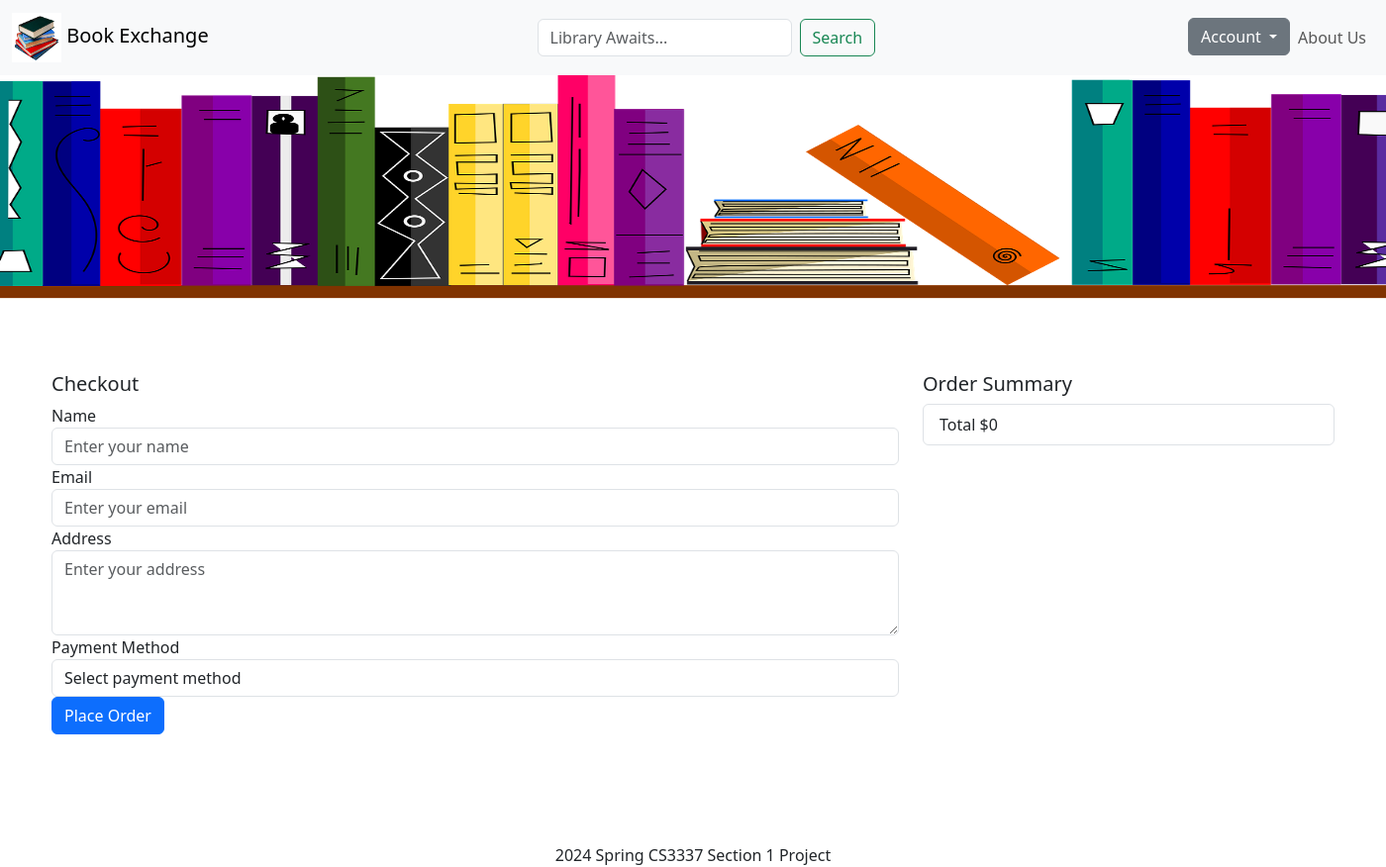
After one commit to dokokitsune/cs3337-Project, a Django app: page /checkout/ in a window 1400 px wide; the page is wider, and only the part inside the window is pictured. The commit adds this page. Shown: that part at 99% size. Run offline with Django 3.2, Linux system fonts and the light colour scheme.

Commit message:
Added a Checkout feature

```diff
--- /dev/null
+++ b/bookEx/templates/bookMng/checkout.html
@@ -0,0 +1,69 @@
+{% extends "base.html" %}
+{% load static %}
+
+{% block title %}
+    Checkout
+{% endblock title %}
+
+{% block content %}
+    <div class="container">
+        <div class="wrapper wrapper-content animated fadeInRight">
+            <div class="row">
+                <div class="col-md-8">
+                    <div class="ibox">
+                        <div class="ibox-title">
+                            <h5>Checkout</h5>
+                        </div>
+                        <div class="ibox-content">
+                            <form method="post" action="{% url 'checkout' %}">
+                                {% csrf_token %}
+                                <div class="form-group">
+                                    <label for="name">Name</label>
+                                    <input type="text" class="form-control" id="name" placeholder="Enter your name" required>
+                                </div>
+                                <div class="form-group">
+                                    <label for="email">Email</label>
+                                    <input type="email" class="form-control" id="email" placeholder="Enter your email" required>
+                                </div>
+                                <div class="form-group">
+                                    <label for="address">Address</label>
+                                    <textarea class="form-control" id="address" rows="3" placeholder="Enter your address" required></textarea>
+                                </div>
+                                <div class="form-group">
+                                    <label for="payment">Payment Method</label>
+                                    <select class="form-control" id="payment" required>
+                                        <option value="">Select payment method</option>
+                                        <option value="credit_card">Credit Card</option>
+                                        <option value="paypal">PayPal</option>
+                                    </select>
+                                </div>
+                                <button type="submit" class="btn btn-primary">Place Order</button>
+                            </form>
+                        </div>
+                    </div>
+                </div>
+                <div class="col-md-4">
+                    <div class="ibox">
+                        <div class="ibox-title">
+                            <h5>Order Summary</h5>
+                        </div>
+                        <div class="ibox-content">
+                            <ul class="list-group">
+                                {% for item in cart_items %}
+                                <li class="list-group-item">
+                                    <span>{{ item.book.name }} x {{ item.quantity }}</span>
+                                    <span class="pull-right">${{ item.total_price }}</span>
+                                </li>
+                                {% endfor %}
+                                <li class="list-group-item">
+                                    <span>Total</span>
+                                    <span class="pull-right font-bold">${{ total_price }}</span>
+                                </li>
+                            </ul>
+                        </div>
+                    </div>
+                </div>
+            </div>
+        </div>
+    </div>
+{% endblock content %}
--- a/bookMng/urls.py
+++ b/bookMng/urls.py
@@ -21,5 +21,8 @@ urlpatterns = [
     path('favorite/<int:book_id>/', views.favorite, name='favorite'),
     path('update_cart/', views.update_cart, name='update_cart'),
     path('update_cart/<int:book_id>/', views.update_cart, name='update_cart'),
+    path('checkout/', views.checkout, name='checkout'),
+    path('order_success/', views.order_success, name='order_success'),
+    path('cancel_cart/', views.cancel_cart, name='cancel_cart'),
 
 ]
--- a/bookMng/views.py
+++ b/bookMng/views.py
@@ -27,6 +27,7 @@ def favorite(request, book_id):
         book.favorites.add(user)
 
     return redirect('book_detail', book_id=book.id)
+
 
 @login_required
 def my_favorites(request):
@@ -60,8 +61,7 @@ def postbook(request):
             book = form.save(commit=False)
             book.username = request.user
             book.save()
-            # Save genres associated with the book
-            form.save_m2m()  # This saves the many-to-many relationships
+            form.save_m2m()
             return HttpResponseRedirect("/postbook?submitted=True")
     else:
         form = BookForm()
@@ -210,6 +210,41 @@ def update_cart(request):
     return redirect('cart')
 
 
+def checkout(request):
+    cart_items = []
+    total_price = 0
+
+    if 'cart' in request.session:
+        shopping_cart = request.session['cart']
+        book_ids = shopping_cart.keys()
+        books = Book.objects.filter(id__in=book_ids)
+
+        for book in books:
+            quantity = shopping_cart[str(book.id)]['quantity']
+            total_price += book.price * quantity
+            cart_items.append({'book': book, 'quantity': quantity, 'total_price': book.price * quantity})
+
+    if request.method == 'POST':
+        del request.session['cart']
+        return redirect('order_success')
+
+    context = {
+        'cart_items': cart_items,
+        'total_price': total_price,
+    }
+    return render(request, 'bookMng/checkout.html', context)
+
+
+def order_success(request):
+    return render(request, 'bookMng/order_success.html')
+
+
+def cancel_cart(request):
+    if 'cart' in request.session:
+        del request.session['cart']
+    return redirect('index')
+
+
 def cart(request):
     cart_items = []
     total_price = 0
@@ -226,7 +261,8 @@ def cart(request):
 
     return render(request, 'bookMng/cart.html',
                   {'cart_items': cart_items, 'total_price': total_price,
-                   'item_list': MainMenu.objects.all()})
+                   'item_list': MainMenu.objects.all(),
+                   'is_cart_empty': not cart_items})
 
 
 def search_book(request):
```
Also changed, not shown: bookEx/templates/bookMng/cart.html (+7 -6 lines), bookEx/templates/bookMng/order_success.html (added, +31 -0 lines).
